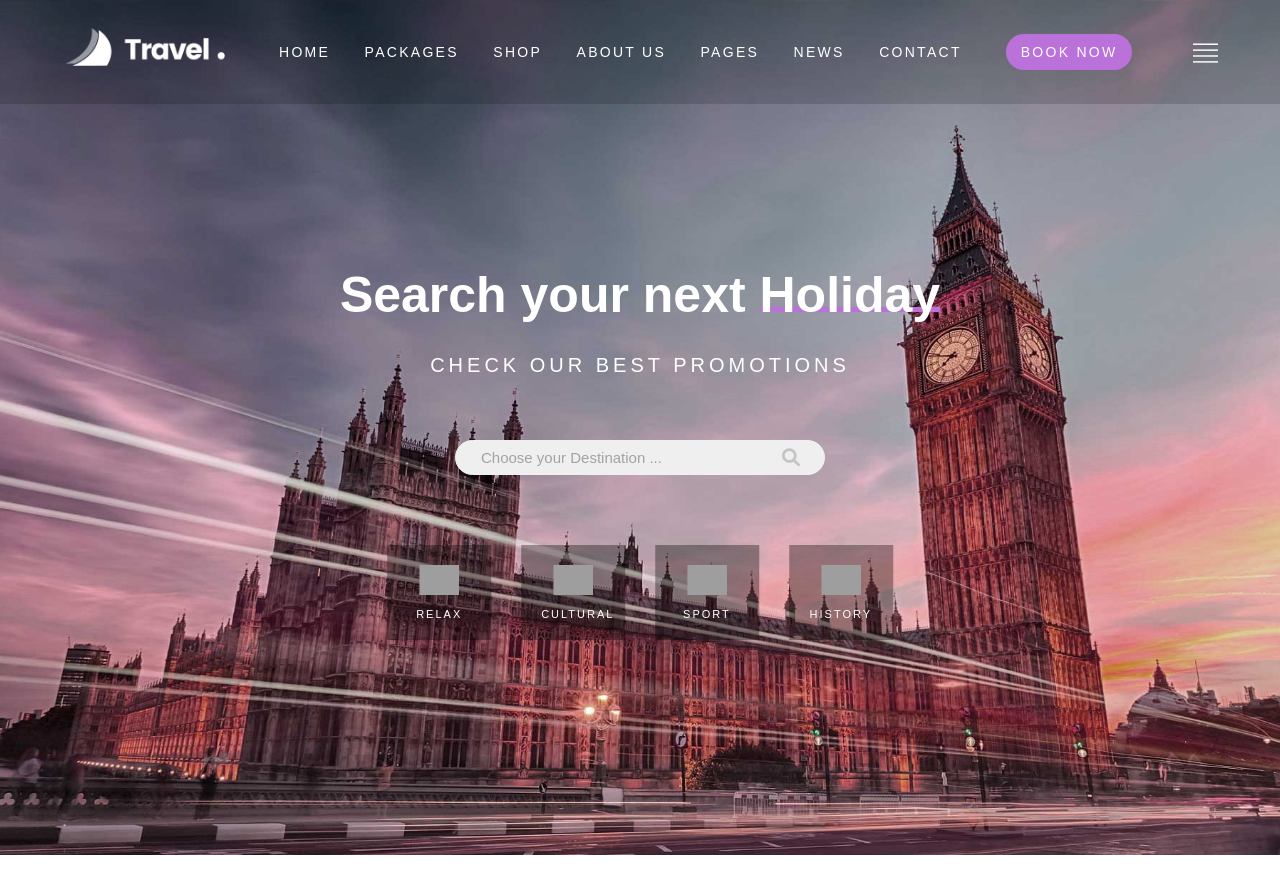
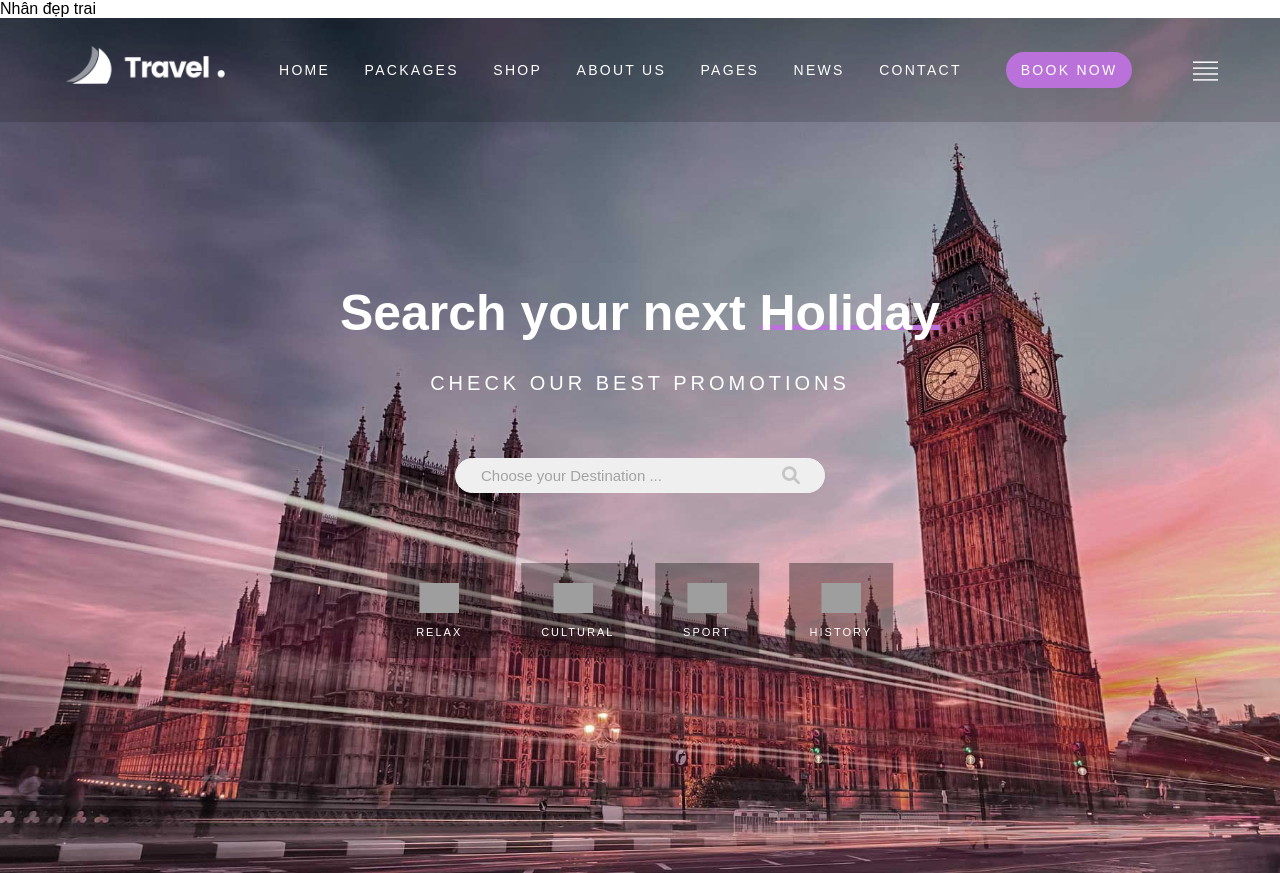
Before and after one commit to githuhtp1230/Love-Travel, a plain HTML site: page index.html in a window 1280 px wide. Shown: the top 873 px of the page. Drawn offline with Linux system fonts and the light colour scheme; grey boxes are pictures that could not be loaded.

Commit message:
Nhân đẹp trai

```diff
--- a/index.html
+++ b/index.html
@@ -19,6 +19,7 @@
     <link rel="stylesheet" href="./assets/css/footer.css">
 </head>
 <body>
+    Nhân đẹp trai
     <div id="main">
         <!-- Begin: Header -->
         <div id="header">
```
